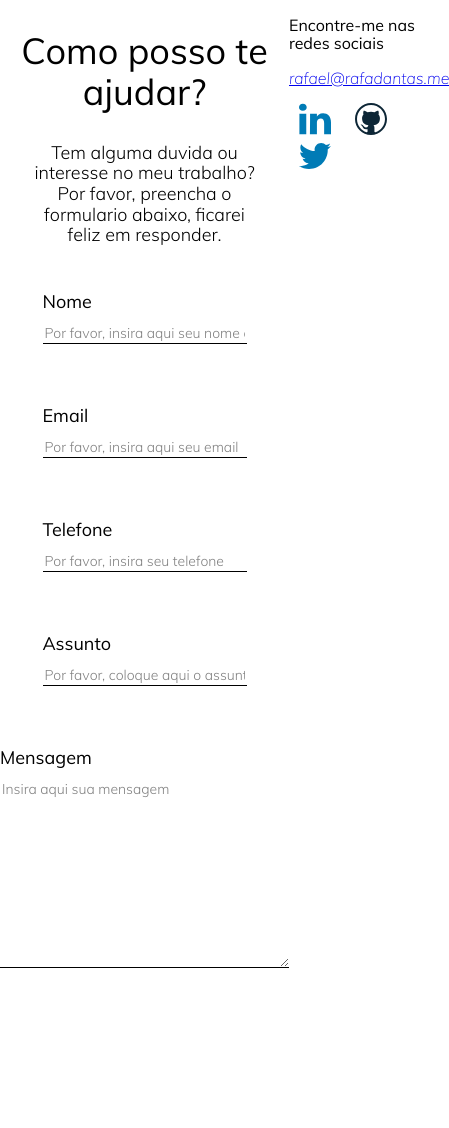
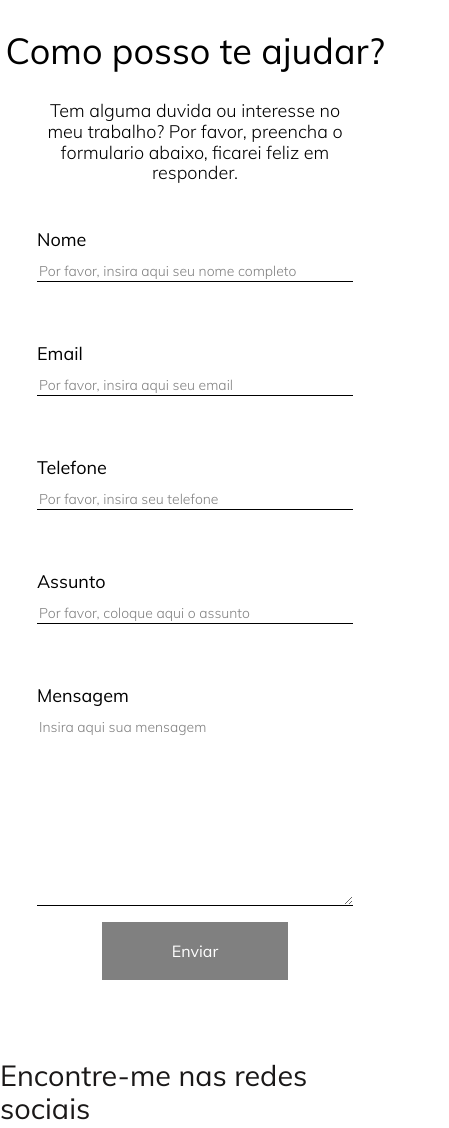
Before and after one commit to raffaeldantass/novoPortfolio, a website: page _teste/contato.html in a window 390 px wide. Shown: the top 1128 px of the page, 449 px wide, since content can reach past the window. Before the commit the page ends 984 px from the top, so only its background shows below. Drawn offline with Linux system fonts and the light colour scheme.

Commit message:
New features and improvements

```diff
--- a/_teste/_assets/_css/contato.css
+++ b/_teste/_assets/_css/contato.css
@@ -1,8 +1,9 @@
 .container {
 	display: grid;
 	grid-template-columns: 1fr 1fr;
-	grid-template-rows: 5fr;;
+	grid-template-rows: 5fr;
 }
+
 
 .form__bloco-campos {
 	display: flex;
@@ -10,6 +11,7 @@
 	flex-direction: column;
 	justify-content: center;
 	align-items: center;
+	width: 100%;
 }
 
 .form__titulo {
@@ -36,6 +38,7 @@
 	border: none;
 	border-bottom: 1px solid #000000;
 	margin-top: 10px;
+	width: 40vw;
 }
 
 .form__input::placeholder {
@@ -43,3 +46,46 @@
 	font-family: muliLight;
 	font-size: 14px;
 }
+
+.form__button {
+	background-color: #808080;
+	border: none;
+	color: #ffffff;
+	padding: 20px 70px;
+	margin-bottom: 50px;
+}
+
+.form__button:hover {
+	cursor: pointer;
+	background-color: #5e5b5b;
+}
+
+
+@media screen and (max-width: 450px) {
+	.container {
+		grid-template-columns: 1fr;
+		grid-template-rows: auto;
+	}
+
+	.form__input {
+		width: 80vw;
+	}
+}
+
+.social {
+	display: flex;
+	flex-direction: column;
+	justify-content: center;
+	align-items: center;
+}
+
+.social__titulo {
+	font-size: 1.8em;
+	color: #1a1818;
+}
+
+.social__email a {
+	font-size: 1.4em;
+	font-style: normal;
+	text-decoration: none;
+}
--- a/_teste/_assets/_css/grid.css
+++ b/_teste/_assets/_css/grid.css
@@ -1,10 +1,11 @@
 .container {
   display: grid;
-  grid-template-rows: 1fr 5.5fr 1fr;
+  grid-template-rows: .8fr 6fr .8fr;
   grid-template-areas:
   'menu'
   'conteudo'
-  'rodape';
+	'rodape';
+	height: 100vh;
 }
 
 .menu {
@@ -15,9 +16,10 @@
 	grid-area: conteudo;
 	display: flex;
 	align-items: center;
+	justify-content: center;
 	flex-direction: column;
 }
 
 .rodape {
-  grid-area: rodape;
+	grid-area: rodape;
 }
--- /dev/null
+++ b/_teste/_assets/_css/talks.css
@@ -0,0 +1,6 @@
+.principal__titulo {
+	font-style: normal;
+	font-size: 2em;
+	color: #222020;
+	text-align: center;
+}
--- a/_teste/contato.html
+++ b/_teste/contato.html
@@ -40,11 +40,12 @@
 						<textarea class="form__input" name="" id="" cols="30" rows="10" placeholder="Insira aqui sua mensagem"></textarea>
 					</p>
 
+					<button class="muliRegular form__button"> Enviar </button>
 				</form>
 			</div>
 			<div class="social">
-				<p class="muliRegular">Encontre-me nas redes sociais</p>
-				<p class="muliExtraLight"><a href="mailto:rafael@rafadantas.me" target="_blank"> rafael@rafadantas.me </a></p>
+				<p class="muliRegular social__titulo">Encontre-me nas redes sociais</p>
+				<p class="muliExtraLight social__email"><a href="mailto:rafael@rafadantas.me" target="_blank"> rafael@rafadantas.me </a></p>
 
 				<ul class="rodape__logo-list">
 						<li class="rodape__logo-item">
```
Also changed, not shown: _teste/_assets/_css/main.css (+27 -5 lines), _teste/index.html (+3 -3 lines), _teste/talks.html (added, +18 -0 lines), _teste/_assets/_img/capa-trabalho-dois.png (added), _teste/_assets/_img/capa-trabalho-tres.png (added), _teste/_assets/_img/capa-trabalho-um.png (added).
